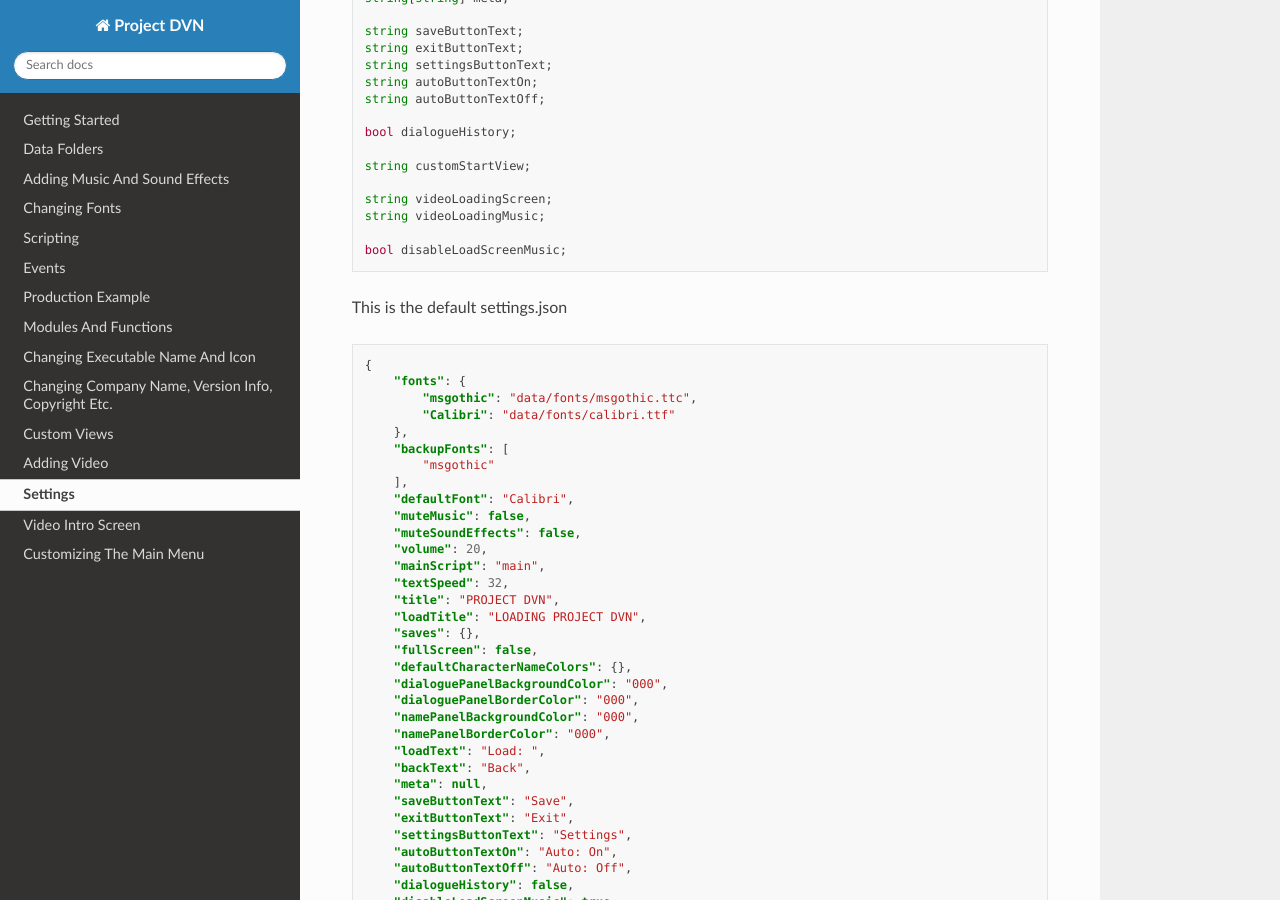
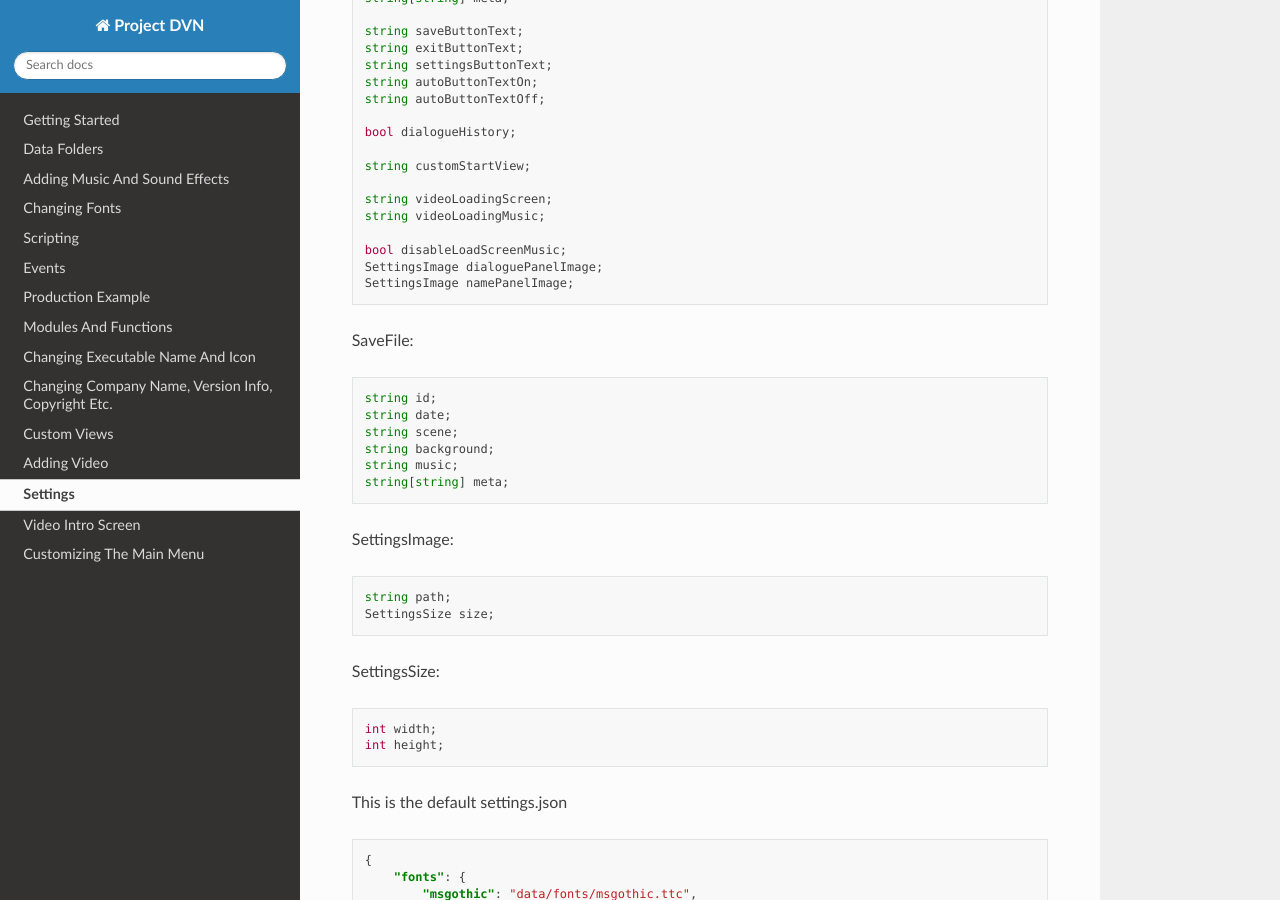
Before and after one commit to ProjectDVN/dvn-docs, a Sphinx documentation site: the page built from docs/source/settings.rst, in a window 1280 px wide and 900 px high, scrolled down 651 px. Built offline with Sphinx 7.4.7 and the Read the Docs theme 3.1.0, drawn with Linux system fonts in a browser that asks for light colours.

Commit message:
Update settings.rst

```diff
--- a/docs/source/settings.rst
+++ b/docs/source/settings.rst
@@ -46,6 +46,33 @@ These are all the possible settings in settings.json.
    string videoLoadingMusic;
 
    bool disableLoadScreenMusic;
+   SettingsImage dialoguePanelImage;
+   SettingsImage namePanelImage;
+
+SaveFile:
+
+.. code:: d
+
+   string id;
+   string date;
+   string scene;
+   string background;
+   string music;
+   string[string] meta;
+
+SettingsImage:
+
+.. code:: d
+
+   string path;
+   SettingsSize size;
+
+SettingsSize:
+
+.. code:: d
+
+   int width;
+   int height;
 
 This is the default settings.json
 
```
